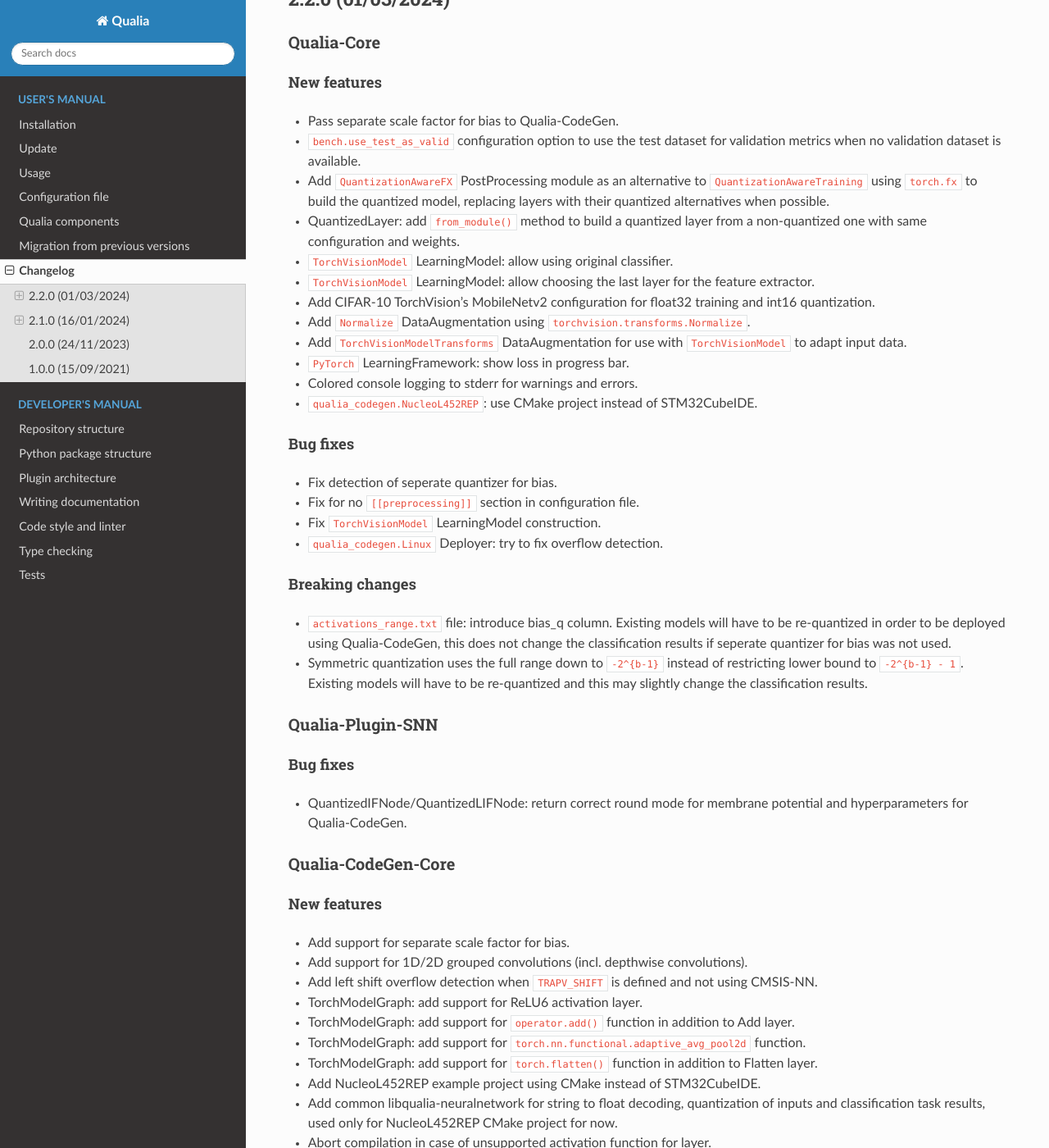
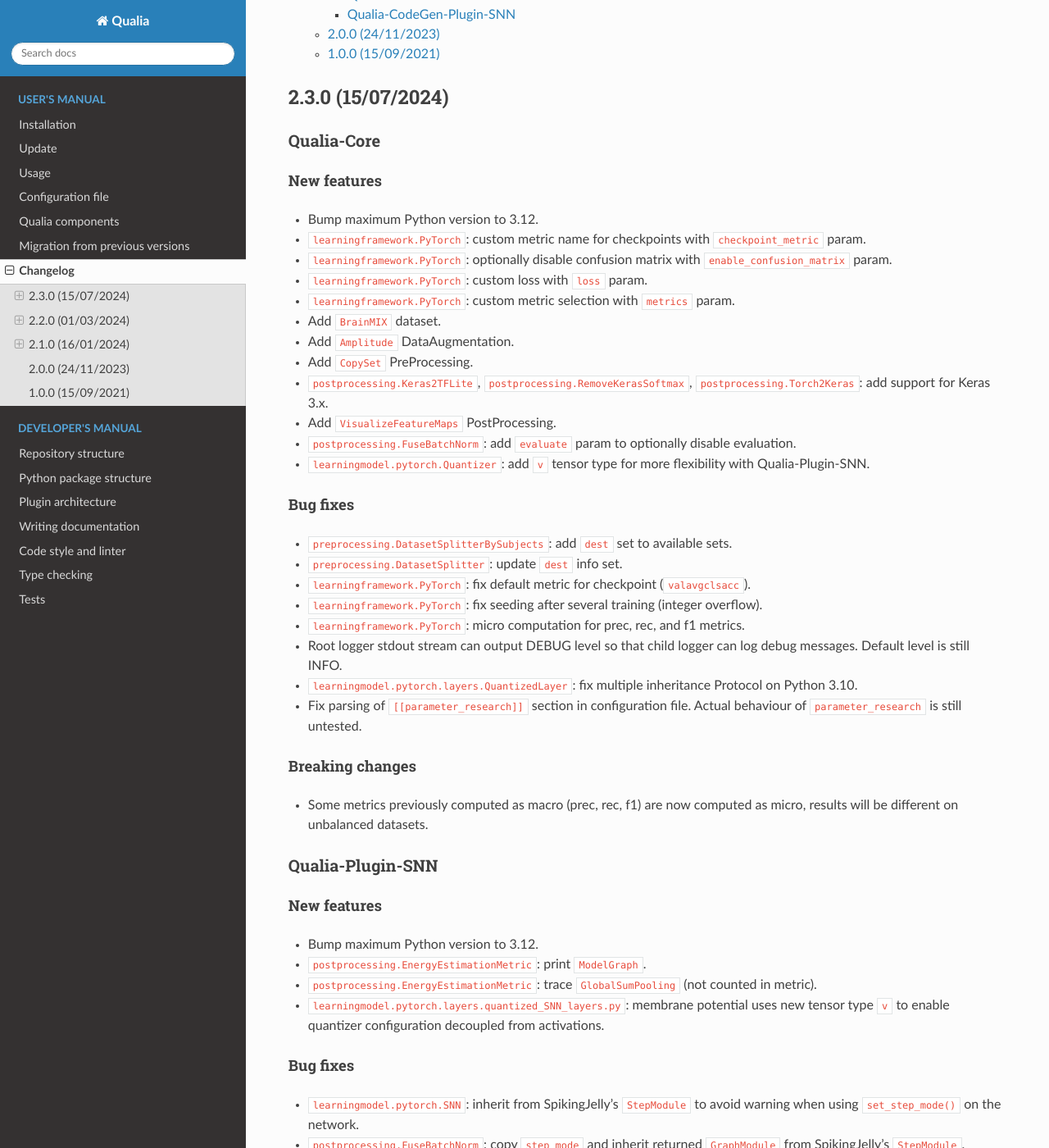
Before and after one commit to LEAT-EDGE/qualia, a Sphinx documentation site: the page built from docs/Changelog.md, in a window 1280 px wide and 1400 px high, scrolled down 526 px. Shown: the whole window at 82% size. Built offline with Sphinx 7.4.7 and the Read the Docs theme 2.0.0, drawn with Linux system fonts in a browser that asks for light colours; the version number could not be read and is left out; some of the changed text lies outside the part shown.

Commit message:
Add Changelog for Qualia-* 2.3.0

````diff
--- a/docs/Changelog.md
+++ b/docs/Changelog.md
@@ -5,6 +5,70 @@
 depth: 3
 ---
 ```
+
+## 2.3.0 (15/07/2024)
+
+### Qualia-Core
+
+#### New features
+- Bump maximum Python version to 3.12.
+- `learningframework.PyTorch`: custom metric name for checkpoints with `checkpoint_metric` param.
+- `learningframework.PyTorch`: optionally disable confusion matrix with `enable_confusion_matrix` param.
+- `learningframework.PyTorch`: custom loss with `loss` param.
+- `learningframework.PyTorch`: custom metric selection with `metrics` param.
+- Add `BrainMIX` dataset.
+- Add `Amplitude` DataAugmentation.
+- Add `CopySet` PreProcessing.
+- `postprocessing.Keras2TFLite`, `postprocessing.RemoveKerasSoftmax`, `postprocessing.Torch2Keras`: add support for Keras 3.x.
+- Add `VisualizeFeatureMaps` PostProcessing.
+- `postprocessing.FuseBatchNorm`: add `evaluate` param to optionally disable evaluation.
+- `learningmodel.pytorch.Quantizer`: add `v` tensor type for more flexibility with Qualia-Plugin-SNN.
+
+#### Bug fixes
+- `preprocessing.DatasetSplitterBySubjects`: add `dest` set to available sets.
+- `preprocessing.DatasetSplitter`: update `dest` info set.
+- `learningframework.PyTorch`: fix default metric for checkpoint (`valavgclsacc`).
+- `learningframework.PyTorch`: fix seeding after several training (integer overflow).
+- `learningframework.PyTorch`: micro computation for prec, rec, and f1 metrics.
+- Root logger stdout stream can output DEBUG level so that child logger can log debug messages. Default level is still INFO.
+- `learningmodel.pytorch.layers.QuantizedLayer`: fix multiple inheritance Protocol on Python 3.10.
+- Fix parsing of `[[parameter_research]]` section in configuration file. Actual behaviour of `parameter_research` is still untested.
+
+#### Breaking changes
+- Some metrics previously computed as macro (prec, rec, f1) are now computed as micro, results will be different on unbalanced datasets.
+
+### Qualia-Plugin-SNN
+
+#### New features
+- Bump maximum Python version to 3.12.
+- `postprocessing.EnergyEstimationMetric`: print `ModelGraph`.
+- `postprocessing.EnergyEstimationMetric`: trace `GlobalSumPooling` (not counted in metric).
+- `learningmodel.pytorch.layers.quantized_SNN_layers.py`: membrane potential uses new tensor type `v` to enable quantizer configuration decoupled from activations.
+
+#### Bug fixes
+- `learningmodel.pytorch.SNN`: inherit from SpikingJelly's `StepModule` to avoid warning when using `set_step_mode()` on the network.
+- `postprocessing.FuseBatchNorm`: copy `step_mode` and inherit returned `GraphModule` from SpikingJelly's `StepModule`.
+- `pyproject.toml`: require `pytorch` dependency group of `qualia-core`.
+
+### Qualia-CodeGen-Core
+
+#### New features
+- Bump maximum Python version to 3.12.
+- `graph.KerasModelGraph`: Add support for Keras 3.x.
+- `graph.KerasModelGraph`: add support for `padding='same'` param of `Conv` layers.
+
+#### Bug fixes
+- `graph.TorchModelGraph`: fix ouput shape for methods.`
+- `graph.TorchModelGraph`: keep first dim as-is when generating dummy input (propagate timestep dim with Qualia-CodeGen-Plugin-SNN).
+
+### Qualia-CodeGen-Plugin-SNN
+
+#### New features
+- Bump maximum Python version to 3.12.
+
+#### Bug fixes
+- `graph.TorchModelGraph`: reset network to make sure potential are not initialized with wrong shape.
+
 
 ## 2.2.0 (01/03/2024)
 
````
